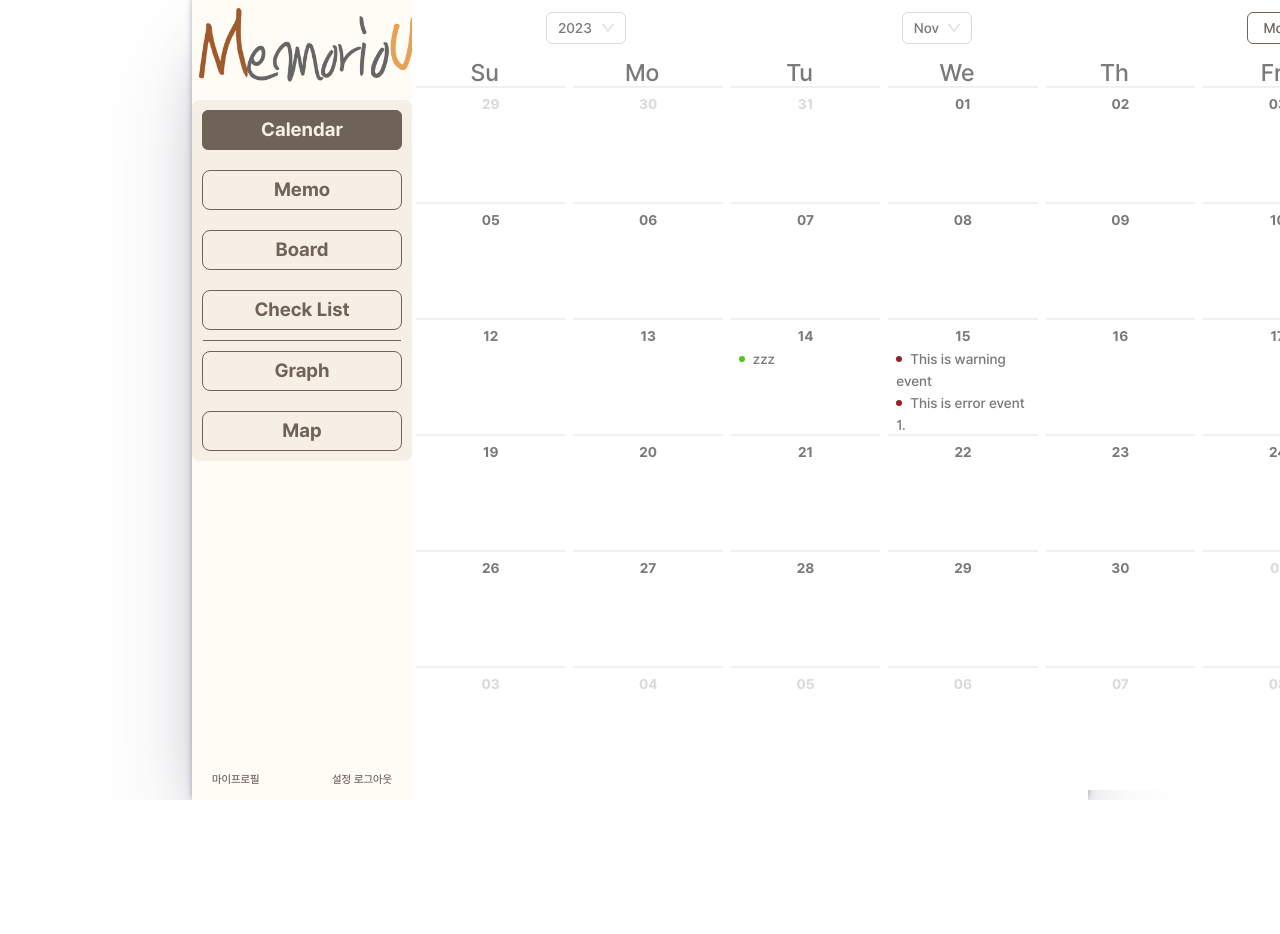
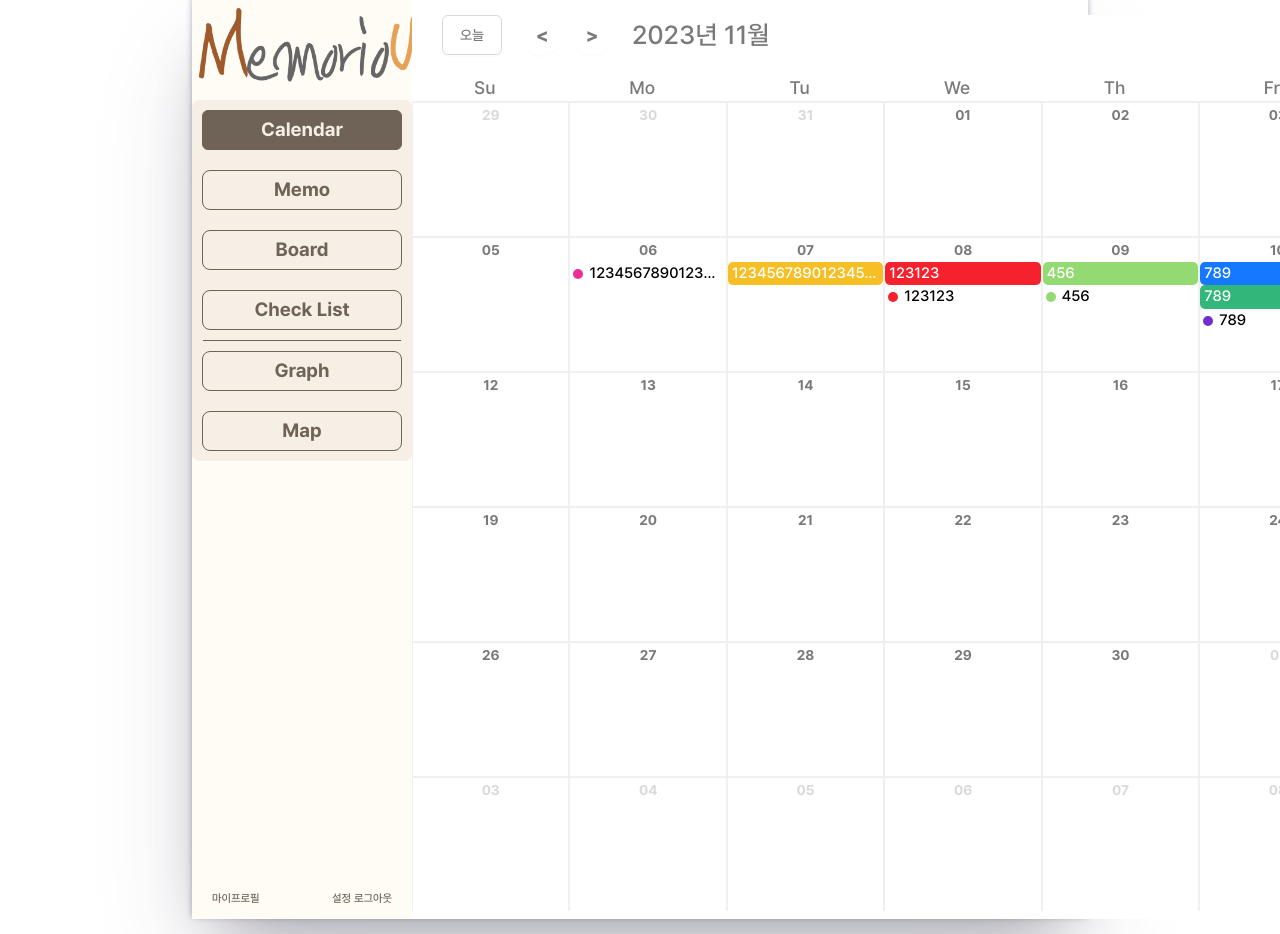
Before and after one commit to yoodeve/memorious-front-R, a React (Create React App) app: page /calendar in a window 1280 px wide. Shown: the top 934 px of the page. Before the commit the page ends 800 px from the top, so only its background shows below. Built offline with nearby package versions, Linux system fonts and the light colour scheme.

Commit message:
feat: 캘린더 퍼블리싱 끝

```diff
--- /dev/null
+++ b/src/component/Calendar/Badge.jsx
@@ -0,0 +1,21 @@
+import React from "react";
+import { css } from "@emotion/react";
+/** @jsxImportSource @emotion/react */
+
+const badge = color => css`
+    width: 10px;
+    height: 10px;
+    border-radius: 50%;
+    background-color: ${color};
+    margin: 0px 2px 0px 3px;
+`;
+
+function Badge({ color }) {
+    return (
+        <div>
+            <div css={badge(color)} />
+        </div>
+    );
+}
+
+export default Badge;
--- /dev/null
+++ b/src/component/Calendar/Header/Header.jsx
@@ -0,0 +1,52 @@
+import { Button, Col, Select } from "antd";
+import dayjs from "dayjs";
+import React from "react";
+/** @jsxImportSource @emotion/react */
+import { SHeaderContainer, SHeaderLeft, STodayBtn, Sbtn, SheaderDisplay } from "./Style";
+
+function Header({ value, onChange }) {
+    const year = value.year();
+    const month = value.month();
+    const current = value.clone();
+    const now = dayjs();
+    const options = [];
+    for (let i = year - 10; i < year + 10; i += 1) {
+        options.push(
+            <Select.Option key={i} value={i} className="year-item">
+                {i}
+            </Select.Option>,
+        );
+    }
+
+    return (
+        <div css={SHeaderContainer}>
+            <div css={SHeaderLeft}>
+                <Button css={STodayBtn} onClick={() => onChange(now)}>
+                    오늘
+                </Button>
+                <Button css={Sbtn} onClick={() => onChange(current.subtract(1, "months"))} style={{ marginRight: "10px" }}>
+                    {"<"}
+                </Button>
+                <Button css={Sbtn} onClick={() => onChange(current.add(1, "months"))}>
+                    {">"}
+                </Button>
+                <span css={SheaderDisplay}>
+                    {year}년 {month + 1}월
+                </span>
+            </div>
+            <Col>
+                <Select
+                    size="large"
+                    value={year}
+                    onChange={newYear => {
+                        onChange(current.year(newYear));
+                    }}
+                >
+                    {options}
+                </Select>
+            </Col>
+        </div>
+    );
+}
+
+export default Header;
--- /dev/null
+++ b/src/component/Calendar/Header/Style.js
@@ -0,0 +1,41 @@
+import { css } from "@emotion/react";
+
+export const SHeaderContainer = css`
+    display: flex;
+    justify-content: space-between;
+    align-items: center;
+    margin: 15px 30px;
+`;
+
+export const SHeaderLeft = css`
+    display: flex;
+    align-items: center;
+`;
+export const STodayBtn = css`
+    width: 60px;
+    height: 40px;
+    margin-right: 20px;
+`;
+export const Sbtn = css`
+    display: flex;
+    justify-content: center;
+    align-items: center;
+    width: 40px;
+    height: 40px;
+    border-radius: 50%;
+    border: 0px;
+    margin-right: 20px;
+    background-color: transparent;
+
+    & > span {
+        font-family: "Pretendard-ExtraBold";
+        font-size: 1.2rem;
+    }
+    :hover {
+        background-color: #f9f9f9;
+    }
+`;
+
+export const SheaderDisplay = css`
+    font-size: 26px;
+`;
--- /dev/null
+++ b/src/component/Calendar/StyledCalendar/StyledCalendar.jsx
@@ -0,0 +1,9 @@
+import React from "react";
+import { SCalendar } from "./style";
+import Header from "../Header/Header";
+
+function StyledCalendar({ onPanelChange, cellRender, tableCss }) {
+    return <SCalendar onPanelChange={onPanelChange} cellRender={cellRender} style={tableCss} headerRender={Header} />;
+}
+
+export default StyledCalendar;
--- /dev/null
+++ b/src/component/Calendar/StyledCalendar/style.js
@@ -0,0 +1,43 @@
+import { Calendar } from "antd";
+import styled from "styled-components";
+
+export const SCalendar = styled(Calendar)`
+    /* 캘린더 헤더부 버튼 */
+    .ant-picker-calendar-header {
+        margin-top: 10px;
+    }
+    /* 캘린더 요일(월~일)부분 */
+    thead tr th {
+        font-size: 18px;
+        text-align: center;
+    }
+
+    /* 일자(date) 텍스트 부분 */
+    .ant-picker-calendar-date-value {
+        text-align: center;
+        font-family: "Pretendard-Bold";
+    }
+
+    /* 데이트 셀 부분 */
+    tbody tr td .ant-picker-cell-inner.ant-picker-calendar-date .ant-picker-calendar-date-content {
+        height: 109px;
+        margin-left: 0px;
+    }
+
+    /* 데이트 셀 부분 */
+    tbody tr td .ant-picker-calendar-date {
+        padding: 0 !important;
+        margin: 0px 0px 0px 0px !important;
+        border-left: 0.5px solid rgba(5, 5, 5, 0.06) !important;
+        border-right: 0.3px solid rgba(5, 5, 5, 0.06) !important;
+        cursor: default;
+        /* border-radius: 5px !important ; */
+    }
+
+    /* 선택된 셀 부분 */
+    .ant-picker-cell-selected {
+        & > div {
+            background-color: white !important;
+        }
+    }
+`;
--- a/src/pages/Calendar/CalendarPage.jsx
+++ b/src/pages/Calendar/CalendarPage.jsx
@@ -1,125 +1,49 @@
-import React, { useMemo } from "react";
-import styled from "styled-components";
-import { Badge, Calendar } from "antd";
-
+import React from "react";
 /** @jsxImportSource @emotion/react */
-import { SMainContainer } from "./Style";
-
-// import "./CalendarPage.css";
+import { SBox, SMainContainer, SScheduleText } from "./Style";
+import StyledCalendar from "../../component/Calendar/StyledCalendar/StyledCalendar";
+import { ScheduleData } from "./SchduleData";
+import Badge from "../../component/Calendar/Badge";
 
 function CalendarPage() {
-    const getMonthData = value => {
-        if (value.month() === 3) {
-            return 1;
-        }
-    };
-    const getListData = value => {
-        let listData;
-        switch (value.date()) {
-            case 15:
-                listData = [
-                    {
-                        type: "warning",
-                        content: "This is warning event",
-                    },
+    // 데이터 필터링
+    const getFiteredData = value => {
+        const dateFormat = value.format("YYYYMMDD");
 
-                    {
-                        type: "error",
-                        content: "This is error event 1.",
-                    },
-                ];
-                break;
-            case 14:
-                listData = [
-                    {
-                        type: "success",
-                        content: "zzz",
-                    },
-                ];
-                break;
-            default:
-        }
-        return listData || [];
+        const dayAllData = ScheduleData.filter(item => item.date === dateFormat && item.isDayAll === 1);
+        const nonAllDayData = ScheduleData.filter(item => item.date === dateFormat && item.isDayAll === 0);
+
+        const allData = dayAllData.concat(nonAllDayData);
+        return allData;
     };
 
-    const onPanelChange = (value, mode) => {
-        console.log(value.format("YYYY-MM-DD"), mode);
+    // Schedule 클릭시 일정추가Modal
+    const handleScheduleClick = (data, e) => {
+        console.log("data", data);
+        console.log("e", e);
     };
+    // 각 날짜의 cell 안을 정의(일정)
+    const cellRender = value => {
+        const schedule = getFiteredData(value);
 
-    const monthCellRender = value => {
-        const num = getMonthData(value);
-        return num ? (
-            <div className="notes-month">
-                <section>{num}</section>
-                <span>Backlog number</span>
-            </div>
-        ) : null;
-    };
-
-    const dateCellRender = value => {
-        const listData = getListData(value);
         return (
             <ul className="events">
-                {listData.map(item => (
-                    <li key={item.content}>
-                        <Badge status={item.type} text={item.content} />
-                    </li>
+                {schedule.map(data => (
+                    <div onClick={e => handleScheduleClick(data, e)} css={SBox}>
+                        {/* 종일이 아니면 뱃지 먼저 */}
+                        {data.isDayAll === 0 ? <Badge color={data.color} /> : <></>}
+                        <li css={SScheduleText(data.color, data.isDayAll)} key={data.date}>
+                            {data.subject}
+                        </li>
+                    </div>
                 ))}
             </ul>
         );
     };
 
-    const cellRender = (current, info) => {
-        console.log(current);
-        // console.log(info);
-        if (info.type === "date") return dateCellRender(current);
-        if (info.type === "month") return monthCellRender(current);
-        return info.originNode;
-    };
-
-    const tableCss = useMemo(() => {
-        return { width: "1102px" };
-    }, []);
-
-    const SCalendar = styled(Calendar)`
-        thead tr th {
-            font-size: 24px;
-            text-align: center;
-        }
-
-        .ant-picker-calendar-header {
-            display: flex;
-            justify-content: space-around;
-        }
-        /* 요일 표시 중앙으로  */
-        .ant-picker-calendar&.ant-picker-calendar-full &.ant-picker-panel {
-        }
-
-        .css-1rclprt-SideBar * {
-            font-size: 24px;
-        }
-
-        .ant-picker-calendar-date {
-            height: 130px;
-        }
-
-        .ant-picker-calendar-date-value {
-            text-align: center;
-            font-family: "Pretendard-Bold";
-        }
-
-        .ant-picker-cell ant-picker-cell-in-view {
-            height: 135px;
-        }
-        .ant-picker-calendar-date-content {
-            height: 135px;
-        }
-    `;
-
     return (
         <div css={SMainContainer}>
-            <SCalendar onPanelChange={onPanelChange} cellRender={cellRender} style={tableCss} />
-            {/* <Calendar onPanelChange={onPanelChange} cellRender={cellRender} style={tableCss} /> */}
+            <StyledCalendar cellRender={cellRender} />
         </div>
     );
 }
--- /dev/null
+++ b/src/pages/Calendar/SchduleData.jsx
@@ -0,0 +1,56 @@
+export const ScheduleData = [
+    {
+        date: "20231106",
+        color: "#eb2f96",
+        subject: "12345678901234567890",
+        isDayAll: 0,
+    },
+    {
+        date: "20231107",
+        color: "#f6bf26",
+        subject: "12345678901234567890",
+        isDayAll: 1,
+    },
+    {
+        date: "20231108",
+        color: "#f5222d",
+        subject: "123123",
+        isDayAll: 0,
+    },
+    {
+        date: "20231108",
+        color: "#f5222d",
+        subject: "123123",
+        isDayAll: 1,
+    },
+    {
+        date: "20231109",
+        color: "#94da72",
+        subject: "456",
+        isDayAll: 1,
+    },
+    {
+        date: "20231109",
+        color: "#94da72",
+        subject: "456",
+        isDayAll: 0,
+    },
+    {
+        date: "20231110",
+        color: "#1677ff",
+        subject: "789",
+        isDayAll: 1,
+    },
+    {
+        date: "20231110",
+        color: "#33b679",
+        subject: "789",
+        isDayAll: 1,
+    },
+    {
+        date: "20231110",
+        color: "#722ed1",
+        subject: "789",
+        isDayAll: 0,
+    },
+];
--- a/src/pages/Calendar/Style.js
+++ b/src/pages/Calendar/Style.js
@@ -4,3 +4,28 @@ export const SMainContainer = css`
     width: 1102.13px;
     height: 100%;
 `;
+
+export const SScheduleText = (color, isDayAll) => css`
+    background-color: ${isDayAll === 0 ? "transparent" : color};
+    border-radius: 5px;
+    color: ${isDayAll === 0 ? "black" : "white"};
+    padding-right: 3px;
+    padding-left: 4px;
+    font-size: 15px;
+`;
+
+export const SBox = css`
+    display: flex;
+    align-items: center;
+    cursor: pointer;
+    :hover {
+        background-color: #f1f3f4;
+    }
+    & > li {
+        overflow: hidden;
+        text-overflow: ellipsis;
+        white-space: nowrap; // 아래줄로 내려가는 것을 막기위해
+        word-break: break-all;
+        width: 157.44px;
+    }
+`;
```
